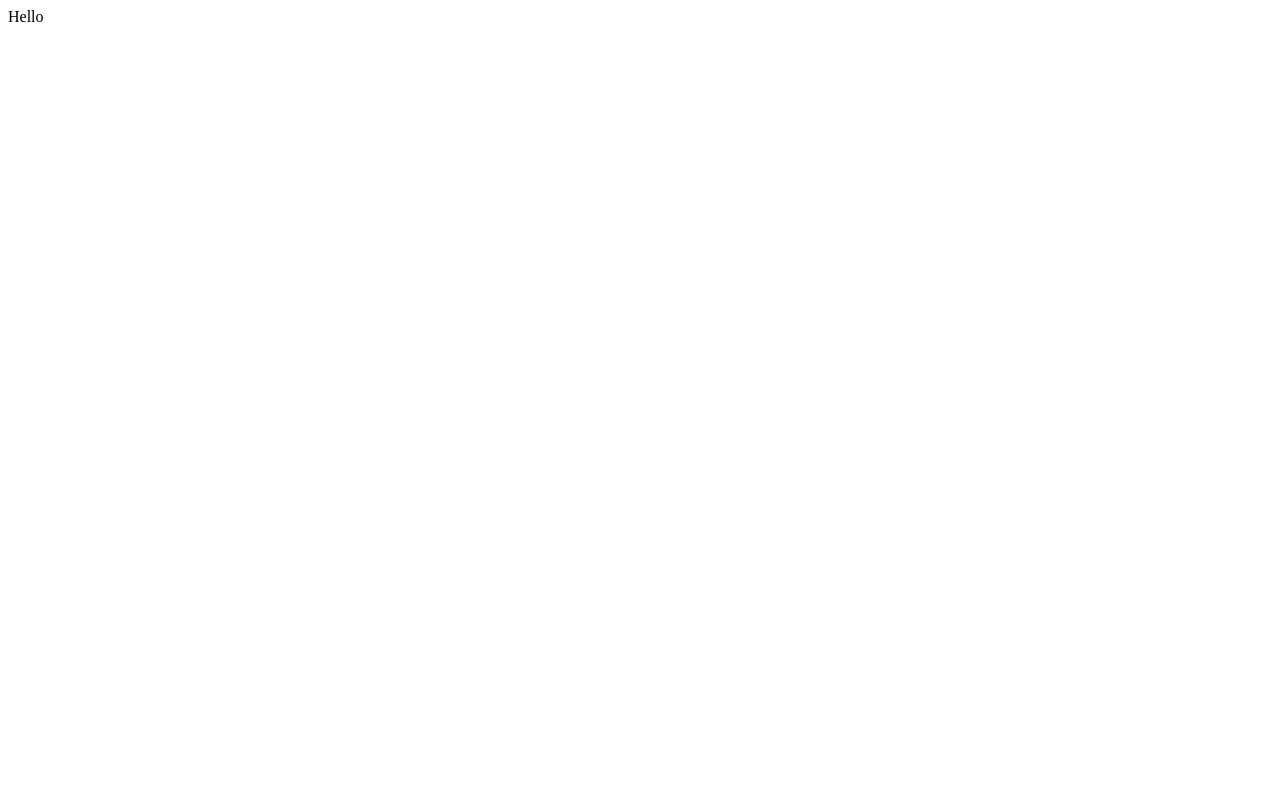
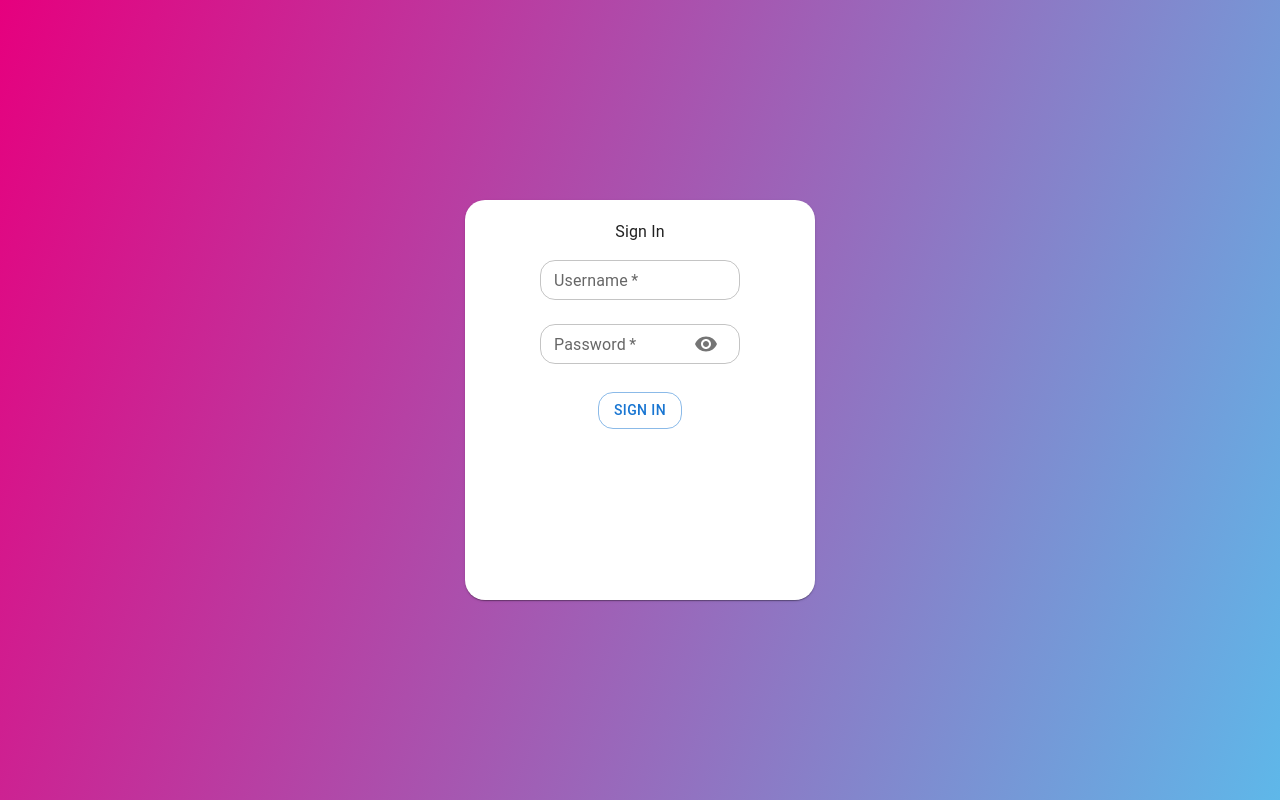
Before and after one commit to IvanR-C/chat-app, a React (Create React App) app in the folder client/: page / in a window 1280 px wide. Shown: the top 800 px of the page. Built offline with nearby package versions, Linux system fonts and the light colour scheme.

Commit message:
Login Form

```diff
--- a/client/package.json
+++ b/client/package.json
@@ -3,6 +3,10 @@
   "version": "0.1.0",
   "private": true,
   "dependencies": {
+    "@emotion/react": "^11.9.3",
+    "@emotion/styled": "^11.9.3",
+    "@mui/icons-material": "^5.8.4",
+    "@mui/material": "^5.8.5",
     "@testing-library/jest-dom": "^5.16.4",
     "@testing-library/react": "^13.3.0",
     "@testing-library/user-event": "^13.5.0",
--- /dev/null
+++ b/client/public/index.css
@@ -0,0 +1,5 @@
+body {
+    margin: 0;
+    background: rgb(230,0,126);
+background: linear-gradient(110deg, rgba(230,0,126,1) 0%, rgba(88,192,238,1) 100%)
+}
--- a/client/public/index.html
+++ b/client/public/index.html
@@ -3,12 +3,14 @@
   <head>
     <meta charset="utf-8" />
     <link rel="icon" href="%PUBLIC_URL%/favicon.ico" />
+    <link rel="stylesheet" href="index.css">
     <meta name="viewport" content="width=device-width, initial-scale=1" />
     <meta name="theme-color" content="#000000" />
     <meta
       name="description"
       content="Web site created using create-react-app"
     />
+
     <link rel="apple-touch-icon" href="%PUBLIC_URL%/logo192.png" />
     <!--
       manifest.json provides metadata used when your web app is installed on a
--- a/client/src/components/LoginForm.jsx
+++ b/client/src/components/LoginForm.jsx
@@ -0,0 +1,115 @@
+import React, {useState} from 'react'
+
+import {
+    Paper, TextField, Typography, Box, Button, IconButton, InputAdornment, Alert
+} from '@mui/material'
+
+import VisibilityIcon from '@mui/icons-material/Visibility';
+import VisibilityOffIcon from '@mui/icons-material/VisibilityOff';
+
+const LoginForm = () => {
+
+    const [visibility, setVisibility] = useState(false)
+
+    const loginErrorMessage = "Invalid Username or Password"
+
+    const [loginError, setLoginError] = useState(false)
+
+    const toggleVisibility = () => {
+        setVisibility(!visibility)
+    }
+
+    const toggleLoginError = (boolean) => {
+        setLoginError(boolean)
+    }
+
+    const handleSubmit = async (event) => {
+        event.preventDefault();
+
+        const data = new FormData(event.currentTarget)
+        const login = data.get("login")
+        const password = data.get("password")
+
+        if(login != "guillesaez15" || password != "1234"){
+            console.log(login + " " + password)
+            toggleLoginError(true)
+        }
+
+
+        /*
+        try{
+            const response = await axios.post('/sever/login', {login : login, password: password})
+
+        } catch(err){
+            console.log(err)
+        }
+
+        */
+     }
+
+    return(
+        <Box sx={{display: "flex", alignItems: "center", justifyContent: "center", marginTop: "200px"}}>
+            <Paper sx={{height: "400px", width: "350px", textAlign: "center", borderRadius: '20px'}}>
+                <Typography
+                sx={{marginTop: "20px"}}>
+                    Sign In
+                </Typography>
+                {loginError ? <Alert severity='error'>
+                    {loginErrorMessage}
+                </Alert> : <></>}
+                <Box component="form" onSubmit={handleSubmit} id="login-form-box"  display={"flex"} sx={{textAlign: "center", flexDirection: "column", justifyContent: "center", alignItems: "center"}}>
+                    <TextField
+                        margin="normal"
+                        id="username"
+                        label="Username"
+                        autoComplete="current-username"
+                        size="small"
+                        name="login"
+                        sx={{width: "200px",
+                            '& .MuiOutlinedInput-root': {
+                                borderRadius: "15px"
+                            }
+                        }}
+                        required
+                        onChange={e => toggleLoginError(false)}
+                    />
+                    <TextField
+                        margin="normal"
+                        id="password"
+                        label="Password"
+                        autoComplete="current-password"
+                        size="small"
+                        name="password"
+                        sx={{width: "200px",
+                            '& .MuiOutlinedInput-root': {
+                                borderRadius: "15px"
+                            }
+                        }}
+                        required
+                        type={visibility ? "text" : "password"}
+                        InputProps={{
+                            endAdornment: <InputAdornment position='end'>
+                                <IconButton onClick={toggleVisibility}>
+                                    {visibility ? <VisibilityOffIcon/> : <VisibilityIcon/>}
+                                </IconButton>
+                            </InputAdornment>
+                        }}
+                        onChange={e => toggleLoginError(false)}
+                    />
+                    <Button
+                        margin="normal"
+                        type="submit"
+                        variant = "outlined"
+                        sx={{marginTop: '20px', borderRadius: "15px"}}
+                    >
+                        SIGN IN
+                    </Button>
+                </Box>
+            </Paper>
+        </Box>
+
+
+    )
+}
+
+export default LoginForm
--- a/client/src/containers/App.js
+++ b/client/src/containers/App.js
@@ -1,7 +1,14 @@
+import React from 'react'
+import { Routes, Route } from 'react-router-dom'
+
+import Login from './Login'
+
 function App() {
   return (
     <div className="App">
-      Hello
+      <Routes>
+        <Route path="/*" element={<Login/>}/>
+      </Routes>
     </div>
   );
 }
--- a/client/src/containers/Login.jsx
+++ b/client/src/containers/Login.jsx
@@ -0,0 +1,19 @@
+import React from 'react'
+import {
+    Container,
+    CssBaseline
+} from '@mui/material'
+
+import LoginForm from '../components/LoginForm'
+
+const Login = () => {
+
+    return(
+        <Container maxWidth="xs" id="login-container" sx={{height: "100vh"}}>
+            <CssBaseline/>
+            <LoginForm/>
+        </Container>
+    )
+}
+
+export default Login
--- a/client/src/index.js
+++ b/client/src/index.js
@@ -11,7 +11,6 @@ root.render(
     <BrowserRouter>
       <App />
     </BrowserRouter>
-
   </React.StrictMode>
 )
 
```
Also changed, not shown: 1 other file (tests, documents, lock files or other folders).
